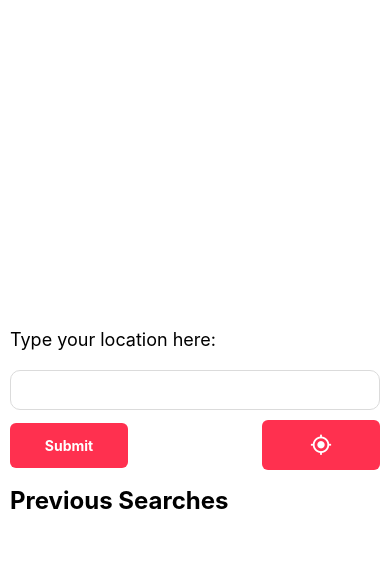
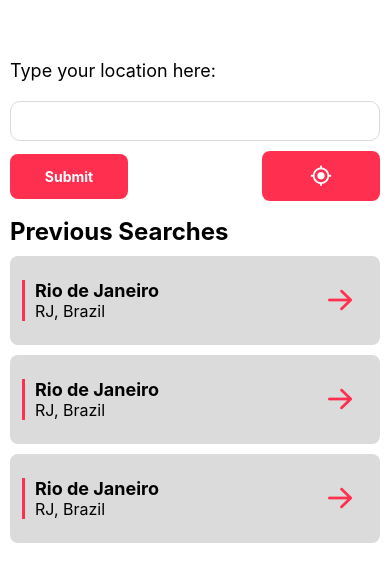
Before and after one commit to martinsgabriel1956/weather-react_native, a React Native app: screen / in a window 390 px wide. Shown: the top 582 px of the page. Built offline with nearby package versions, Linux system fonts and the light colour scheme.

Commit message:
feat: PreviousSearch finished and searchPage structure finished

```diff
--- /dev/null
+++ b/src/components/PreviousSearch/index.tsx
@@ -0,0 +1,49 @@
+import React from "react";
+import { View, Text, StyleSheet, TouchableOpacity } from "react-native";
+import { AntDesign } from "@expo/vector-icons";
+
+import { colors } from "../../utils";
+const { PRIMARY_COLOR, SECONDARY_COLOR, BORDER_COLOR } = colors;
+
+export function PreviousSearch() {
+  return (
+    <View style={styles.container}>
+      <View style={styles.stateContainer}>
+        <Text style={styles.state}>Rio de Janeiro</Text>
+        <Text style={styles.stateInfo}>RJ, Brazil</Text>
+      </View>
+      <TouchableOpacity>
+        <AntDesign name="arrowright" size={32} color={PRIMARY_COLOR} />
+      </TouchableOpacity>
+    </View>
+  );
+}
+
+const styles = StyleSheet.create({
+  container: {
+    backgroundColor: "#DBDBDB",
+    marginLeft: 10,
+    marginRight: 10,
+    marginTop: 10,
+    padding: 24,
+    paddingLeft: 12,
+    borderRadius: 8,
+    alignItems: "center",
+    flexDirection: "row",
+    justifyContent: "space-between",
+  },
+  state: {
+    fontWeight: "bold",
+    fontSize: 18,
+    color: "#000",
+  },
+  stateContainer: {
+    paddingLeft: 10,
+    borderLeftWidth: 3,
+    borderColor: PRIMARY_COLOR,
+  },
+  stateInfo: {
+    fontSize: 16,
+    color: "#000",
+  },
+});
--- a/src/pages/Search/index.tsx
+++ b/src/pages/Search/index.tsx
@@ -3,6 +3,7 @@ import { View, Text, StyleSheet, TextInput, TouchableOpacity } from 'react-nativ
 import { MaterialCommunityIcons } from '@expo/vector-icons';
 
 import { colors } from "../../utils";
+import { PreviousSearch } from '../../components/PreviousSearch';
 const { PRIMARY_COLOR, SECONDARY_COLOR, BORDER_COLOR } = colors;
 
 export function Search() {
@@ -22,6 +23,9 @@ export function Search() {
         <Text style={styles.textPreviousSearch}>
           Previous Searches
         </Text>
+        <PreviousSearch />
+        <PreviousSearch />
+        <PreviousSearch />
       </View>
     </View>
   );
@@ -30,8 +34,8 @@ export function Search() {
 const styles = StyleSheet.create({
   container: {
     flex: 1,
-    justifyContent: 'center',
     backgroundColor: '#FFF',
+    marginTop: 60,
   },
   title: {
     textAlign: 'left',
@@ -57,7 +61,7 @@ const styles = StyleSheet.create({
   button: {
     backgroundColor: PRIMARY_COLOR,
     width: 118,
-    borderRadius: 6,
+    borderRadius: 8,
     paddingHorizontal: 20,
     paddingVertical: 14,
     marginRight: 10,
```
Also changed, not shown: src/PreviousSearch/index.tsx (deleted, +0 -32 lines).
